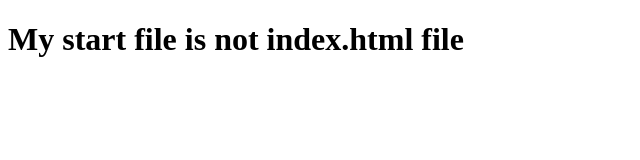
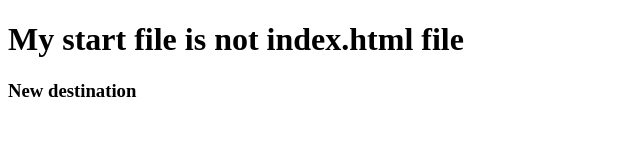
Before and after one commit to rajibhasan01/my-third-repo, a plain HTML site: page index.html in a window 1280 px wide. Shown: the whole page, without its empty margins (0-640 px from the left). Drawn offline with Linux system fonts and the light colour scheme.

Commit message:
new destination

```diff
--- a/index.html
+++ b/index.html
@@ -9,6 +9,7 @@
 <body>
 
     <h1>My start file is not index.html file</h1>
+    <h3>New destination</h3>
 
 </body>
 </html>
```
